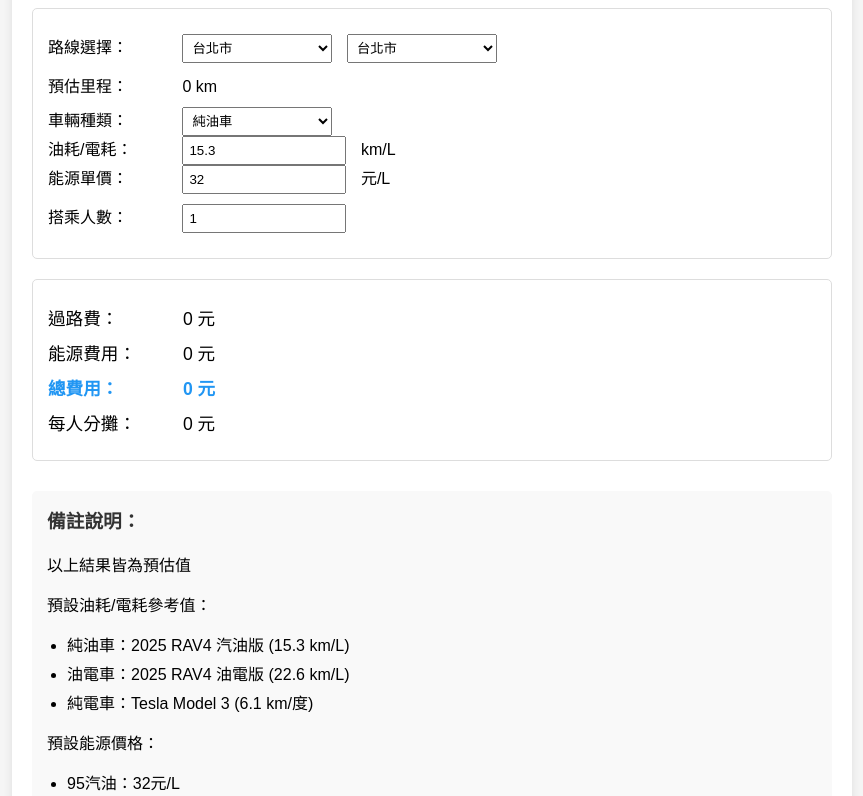
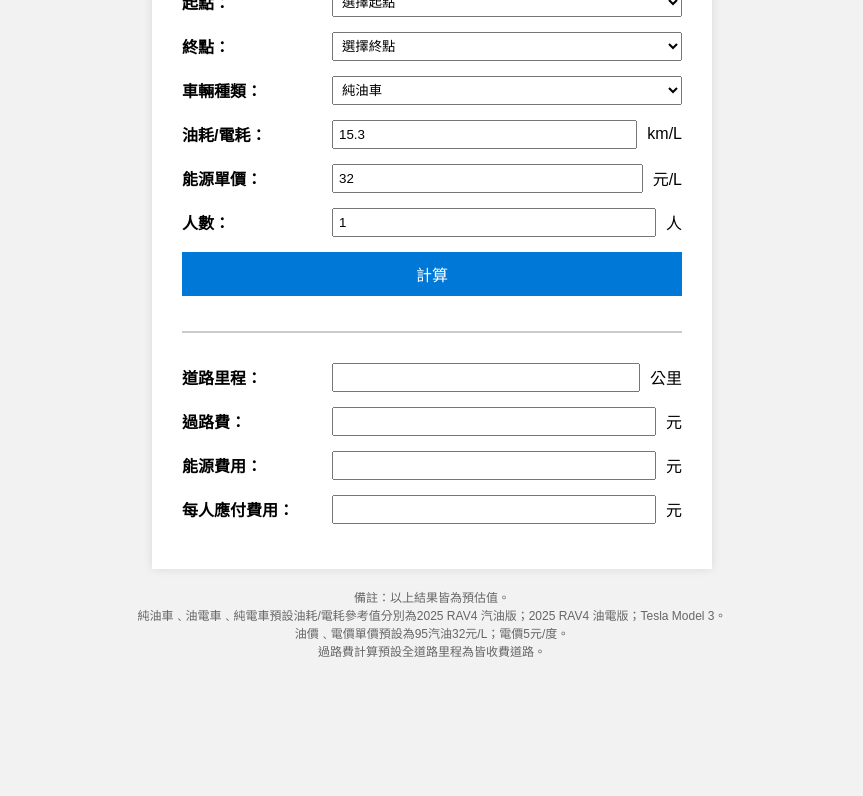
Before and after one commit to gary1523/twcarpoolcal, a plain HTML site: page index.html in a window 1280 px wide. Shown: the part 121-917 px from the top of the page, without its empty margins (208-1071 px from the left). After the commit the page ends 800 px from the top, so only its background shows below. Drawn offline with Linux system fonts and the light colour scheme; some packages are replaced by stand-ins of ours.

Commit message:
Revert "CHANGE"
This reverts commit 3c416a49b5d3a6aa2fab14407ea68e4337f5aa34.

```diff
--- a/assets/css/style.css
+++ b/assets/css/style.css
@@ -1,17 +1,6 @@
 body {
-    font-family: "Microsoft JhengHei", sans-serif;
-    margin: 0;
-    padding: 20px;
-    background-color: #f5f5f5;
-}
-
-.container {
-    max-width: 800px;
-    margin: 0 auto;
-    background-color: white;
-    padding: 20px;
-    border-radius: 10px;
-    box-shadow: 0 0 10px rgba(0,0,0,0.1);
+    font-family: Arial, sans-serif;
+    background-color: #f2f2f2;
 }
 
 h1 {
@@ -19,55 +8,72 @@ h1 {
     color: #333;
 }
 
-.input-section, .result-section {
-    margin: 20px 0;
-    padding: 15px;
-    border: 1px solid #ddd;
-    border-radius: 5px;
+.container {
+    width: 500px;
+    margin: 0 auto;
+    background-color: #fff;
+    padding: 20px 30px 30px 30px;
+    box-shadow: 0 0 10px rgba(0, 0, 0, 0.1);
+    margin-bottom: 20px;
 }
 
-.route-selection, .distance, .parameters, .passengers {
-    margin: 10px 0;
+.row {
+    display: flex;
+    align-items: center;
+    margin-bottom: 15px;
 }
 
 label {
-    display: inline-block;
-    width: 120px;
-    margin-right: 10px;
+    width: 150px;
+    font-weight: bold;
 }
 
-select, input {
+input[type="text"],
+input[type="number"],
+select {
+    flex: 1;
     padding: 5px;
-    width: 150px;
-    margin-right: 10px;
 }
 
-.result-section div {
-    margin: 10px 0;
-    font-size: 1.1em;
+span {
+    margin-left: 10px;
+    white-space: nowrap;
 }
 
-.total-cost {
-    font-weight: bold;
-    color: #2196F3;
+#calculateBtn {
+    width: 100%;
+    padding: 10px;
+    background-color: #0078D7;
+    color: #fff;
+    border: none;
+    cursor: pointer;
+    font-size: 16px;
 }
 
-.notes {
-    margin-top: 30px;
-    padding: 15px;
-    background-color: #f9f9f9;
-    border-radius: 5px;
+#calculateBtn:hover {
+    background-color: #005A9E;
 }
 
-.notes h3 {
-    color: #333;
-    margin-top: 0;
+/* 分組樣式 */
+.user-inputs {
+    margin-bottom: 30px;
+    border-bottom: 2px solid #ccc;
+    padding-bottom: 20px;
 }
 
-.notes ul {
-    padding-left: 20px;
+.results {
+    margin-top: 20px;
 }
 
-.notes li {
-    margin: 5px 0;
+.results .row {
+    margin-bottom: 15px;
 }
+
+/* 備註樣式 */
+.note {
+    font-size: 12px;
+    color: #666;
+    text-align: center;
+    margin-top: 20px;
+    line-height: 1.5;
+}
--- a/assets/js/script.js
+++ b/assets/js/script.js
@@ -1,119 +1,137 @@
-document.addEventListener('DOMContentLoaded', function() {
-    // 台灣縣市列表
-    const cities = [
-        '台北市', '新北市', '桃園市', '台中市', '台南市', '高雄市',
-        '基隆市', '新竹市', '新竹縣', '苗栗縣', '彰化縣', '南投縣',
-        '雲林縣', '嘉義市', '嘉義縣', '屏東縣', '宜蘭縣', '花蓮縣', '台東縣'
-    ];
+// script.js
 
-    // 初始化 Google Maps 服務
-    const directionsService = new google.maps.DirectionsService();
+// 获取页面元素的引用
+let originInput = document.getElementById('origin');
+let destinationInput = document.getElementById('destination');
+let vehicleTypeInput = document.getElementById('vehicleType');
+let fuelConsumptionInput = document.getElementById('fuelConsumption');
+let consumptionUnitSpan = document.getElementById('consumptionUnit');
+let fuelPriceInput = document.getElementById('fuelPrice');
+let priceUnitSpan = document.getElementById('priceUnit');
+let peopleInput = document.getElementById('people');
+let calculateBtn = document.getElementById('calculateBtn');
 
-    // 填充下拉選單
-    const startSelect = document.getElementById('start');
-    const endSelect = document.getElementById('end');
+let totalDistanceInput = document.getElementById('totalDistance');
+let tollFeeInput = document.getElementById('tollFee');
+let energyCostInput = document.getElementById('energyCost');
+let totalCostInput = document.getElementById('totalCost');
 
-    cities.forEach(city => {
-        startSelect.add(new Option(city, city));
-        endSelect.add(new Option(city, city));
+// 页面加载时设置默认值
+window.onload = function() {
+    setDefaultValues();
+};
+
+// 当车辆种类变化时，更新默认值
+vehicleTypeInput.addEventListener('change', function() {
+    setDefaultValues();
 });
 
-    // 預設值設定
-    const defaults = {
-        gas: { efficiency: 15.3, price: 32, unit: 'km/L' },
-        hybrid: { efficiency: 22.6, price: 32, unit: 'km/L' },
-        electric: { efficiency: 6.1, price: 5, unit: 'km/度' }
+// 设置默认值函数
+function setDefaultValues() {
+    let vehicleType = vehicleTypeInput.value;
+    if (vehicleType === 'gasoline') {
+        fuelConsumptionInput.value = 15.3;
+        consumptionUnitSpan.innerText = 'km/L';
+        fuelPriceInput.value = 32;
+        priceUnitSpan.innerText = '元/L';
+    } else if (vehicleType === 'hybrid') {
+        fuelConsumptionInput.value = 22.6;
+        consumptionUnitSpan.innerText = 'km/L';
+        fuelPriceInput.value = 32;
+        priceUnitSpan.innerText = '元/L';
+    } else if (vehicleType === 'electric') {
+        fuelConsumptionInput.value = 6.1;
+        consumptionUnitSpan.innerText = 'km/度';
+        fuelPriceInput.value = 5;
+        priceUnitSpan.innerText = '元/度';
+    }
+}
+
+// 点击计算按钮时的事件处理器
+calculateBtn.addEventListener('click', function() {
+    let origin = originInput.value;
+    let destination = destinationInput.value;
+
+    if (!origin || !destination) {
+        alert('請選擇起點和終點');
+        return;
+    }
+
+    getDistance(origin, destination);
+});
+
+// 获取路线距离的函数
+function getDistance(origin, destination) {
+    let directionsService = new google.maps.DirectionsService();
+
+    let request = {
+        origin: origin,
+        destination: destination,
+        travelMode: 'DRIVING',
+        provideRouteAlternatives: false,
+        avoidTolls: false
     };
 
-    // 計算兩點間的路線距離
-    function calculateRoute() {
-        const start = startSelect.value + ', Taiwan';
-        const end = endSelect.value + ', Taiwan';
+    directionsService.route(request, function(result, status) {
+        if (status === 'OK') {
+            let route = result.routes[0];
 
-        const request = {
-            origin: start,
-            destination: end,
-            travelMode: google.maps.TravelMode.DRIVING
-        };
+            let totalDistance = route.legs[0].distance.value; // 单位：公尺
 
-        directionsService.route(request, (result, status) => {
-            if (status === google.maps.DirectionsStatus.OK) {
-                const distance = result.routes[0].legs[0].distance.value / 1000;
-                document.getElementById('distance').textContent = distance.toFixed(1);
-                calculateCosts();
+            // 将公尺转换为公里，保留两位小数
+            totalDistance = (totalDistance / 1000).toFixed(2);
+
+            totalDistanceInput.value = totalDistance;
+
+            // 计算过路费
+            let tollFee = calculateTollFee(parseFloat(totalDistance));
+            tollFeeInput.value = tollFee;
+
+            // 计算能源费用和每人应付费用
+            calculateCosts(parseFloat(totalDistance), tollFee);
         } else {
-                console.error('路線計算錯誤:', status);
-                alert('無法計算路線距離，請稍後再試');
+            alert('無法取得路線資訊：' + status);
         }
     });
 }
 
-    // 更新車輛類型相關設定
-    function updateVehicleSettings() {
-        const vehicleType = document.getElementById('vehicleType').value;
-        const settings = defaults[vehicleType];
-
-        document.getElementById('efficiency').value = settings.efficiency;
-        document.getElementById('energyPrice').value = settings.price;
-        document.getElementById('efficiencyUnit').textContent = settings.unit;
-        document.getElementById('priceUnit').textContent =
-            vehicleType === 'electric' ? '元/度' : '元/L';
+// 计算过路费的函数
+function calculateTollFee(x) {
+    let y = 0;
+    if (x <= 20) {
+        y = 0;
+    } else if (x <= 50) {
+        y = Math.floor((x - 20) * 1.2);
+    } else if (x <= 100) {
+        y = 36 + Math.floor((x - 50) * 1.2);
+    } else if (x <= 200) {
+        y = 96 + Math.floor((x - 100) * 1.2);
+    } else if (x <= 300) {
+        y = 216 + Math.floor((x - 200) * 0.9);
+    } else if (x <= 400) {
+        y = 306 + Math.floor((x - 300) * 0.9);
+    }
+    return y;
 }
 
-    // 計算過路費
-    function calculateTollFee(distance) {
-        if (distance <= 20) return 0;
-        if (distance <= 50) return Math.floor((distance - 20) * 1.2);
-        if (distance <= 100) return 36 + Math.floor((distance - 50) * 1.2);
-        if (distance <= 200) return 96 + Math.floor((distance - 100) * 1.2);
-        if (distance <= 300) return 216 + Math.floor((distance - 200) * 0.9);
-        return 306 + Math.floor((distance - 300) * 0.9);
+// 计算能源费用和每人应付费用的函数
+function calculateCosts(totalDistance, tollFee) {
+    let vehicleType = vehicleTypeInput.value;
+    let fuelConsumption = parseFloat(fuelConsumptionInput.value);
+    let fuelPrice = parseFloat(fuelPriceInput.value);
+    let people = parseInt(peopleInput.value);
+
+    let energyCost = 0;
+
+    if (vehicleType === 'gasoline' || vehicleType === 'hybrid' || vehicleType === 'electric') {
+        energyCost = (totalDistance / fuelConsumption) * fuelPrice;
     }
 
-    // 計算總費用
-    function calculateCosts() {
-        const distance = parseFloat(document.getElementById('distance').textContent) || 0;
-        const efficiency = parseFloat(document.getElementById('efficiency').value) || 0;
-        const energyPrice = parseFloat(document.getElementById('energyPrice').value) || 0;
-        const passengers = parseInt(document.getElementById('passengerCount').value) || 1;
+    // 显示能源费用，保留两位小数
+    energyCostInput.value = energyCost.toFixed(2);
 
-        if (distance && efficiency && energyPrice && passengers) {
-            const tollFee = calculateTollFee(distance);
-            const energyConsumption = distance / efficiency;
-            const energyCost = energyConsumption * energyPrice;
-            const totalCost = tollFee + energyCost;
-            const perPersonCost = totalCost / passengers;
+    // 计算每人应付费用
+    let totalCostPerPerson = (energyCost + tollFee) / people;
 
-            // 更新顯示結果
-            document.getElementById('tollFee').textContent = Math.round(tollFee);
-            document.getElementById('energyCost').textContent = Math.round(energyCost);
-            document.getElementById('totalCost').textContent = Math.round(totalCost);
-            document.getElementById('perPersonCost').textContent = Math.round(perPersonCost);
+    totalCostInput.value = totalCostPerPerson.toFixed(2);
 }
-    }
-
-    // 事件監聽器設定
-    document.getElementById('vehicleType').addEventListener('change', () => {
-        updateVehicleSettings();
-        calculateCosts();
-    });
-
-    ['efficiency', 'energyPrice', 'passengerCount'].forEach(id => {
-        document.getElementById(id).addEventListener('input', calculateCosts);
-    });
-
-    [startSelect, endSelect].forEach(select => {
-        select.addEventListener('change', calculateRoute);
-    });
-
-    // 初始化設定
-    updateVehicleSettings();
-
-    // 如果有選擇起點和終點，立即計算路線
-    if (startSelect.value && endSelect.value) {
-        calculateRoute();
-    }
-
-    // 設定預設值
-    document.getElementById('passengerCount').value = 1;
-});
--- a/index.html
+++ b/index.html
@@ -1,106 +1,140 @@
 <!DOCTYPE html>
-<html lang="zh-TW">
+<html lang="zh-Hant">
 <head>
     <meta charset="UTF-8">
     <title>共乘費用計算器</title>
     <link rel="stylesheet" href="./assets/css/style.css">
 </head>
-
-
 <body>
+    <h1>共乘費用計算器</h1>
     <div class="container">
-        <h1>共乘費用計算器</h1>
-
-        <div class="input-section">
-            <div class="route-selection">
-                <label>路線選擇：</label>
-                <select id="start">
-                    <!-- 縣市選項將由JS填入 -->
+        <!-- 使用者可自行更改的部分 -->
+        <div class="user-inputs">
+            <!-- 第一列：起點和終點 -->
+            <div class="row">
+                <label for="origin">起點：</label>
+                <select id="origin">
+                    <option value="" disabled selected>選擇起點</option>
+                    <!-- 台灣本島各縣市，排除離島 -->
+                    <option value="基隆市">基隆市</option>
+                    <option value="臺北市">臺北市</option>
+                    <option value="新北市">新北市</option>
+                    <option value="桃園市">桃園市</option>
+                    <option value="新竹縣">新竹縣</option>
+                    <option value="新竹市">新竹市</option>
+                    <option value="苗栗縣">苗栗縣</option>
+                    <option value="臺中市">臺中市</option>
+                    <option value="彰化縣">彰化縣</option>
+                    <option value="南投縣">南投縣</option>
+                    <option value="雲林縣">雲林縣</option>
+                    <option value="嘉義縣">嘉義縣</option>
+                    <option value="嘉義市">嘉義市</option>
+                    <option value="臺南市">臺南市</option>
+                    <option value="高雄市">高雄市</option>
+                    <option value="屏東縣">屏東縣</option>
+                    <option value="宜蘭縣">宜蘭縣</option>
+                    <option value="花蓮縣">花蓮縣</option>
+                    <option value="臺東縣">臺東縣</option>
                 </select>
-                <select id="end">
-                    <!-- 縣市選項將由JS填入 -->
+            </div>
+            <div class="row">
+                <label for="destination">終點：</label>
+                <select id="destination">
+                    <option value="" disabled selected>選擇終點</option>
+                    <!-- 同上 -->
+                    <option value="基隆市">基隆市</option>
+                    <option value="臺北市">臺北市</option>
+                    <option value="新北市">新北市</option>
+                    <option value="桃園市">桃園市</option>
+                    <option value="新竹縣">新竹縣</option>
+                    <option value="新竹市">新竹市</option>
+                    <option value="苗栗縣">苗栗縣</option>
+                    <option value="臺中市">臺中市</option>
+                    <option value="彰化縣">彰化縣</option>
+                    <option value="南投縣">南投縣</option>
+                    <option value="雲林縣">雲林縣</option>
+                    <option value="嘉義縣">嘉義縣</option>
+                    <option value="嘉義市">嘉義市</option>
+                    <option value="臺南市">臺南市</option>
+                    <option value="高雄市">高雄市</option>
+                    <option value="屏東縣">屏東縣</option>
+                    <option value="宜蘭縣">宜蘭縣</option>
+                    <option value="花蓮縣">花蓮縣</option>
+                    <option value="臺東縣">臺東縣</option>
                 </select>
             </div>
 
-            <div class="distance">
-                <label>預估里程：</label>
-                <span id="distance">0</span> km
-            </div>
-
-            <div class="parameters">
-                <div class="vehicle-type">
-                    <label>車輛種類：</label>
+            <!-- 車輛種類 -->
+            <div class="row">
+                <label for="vehicleType">車輛種類：</label>
                 <select id="vehicleType">
-                        <option value="gas">純油車</option>
+                    <option value="gasoline">純油車</option>
                     <option value="hybrid">油電車</option>
                     <option value="electric">純電車</option>
                 </select>
             </div>
-
-                <div class="efficiency">
-                    <label>油耗/電耗：</label>
-                    <input type="number" id="efficiency" step="0.1">
-                    <span id="efficiencyUnit">km/L</span>
+            <!-- 油耗/電耗 -->
+            <div class="row">
+                <label for="fuelConsumption">油耗/電耗：</label>
+                <input type="number" id="fuelConsumption" step="0.1">
+                <span id="consumptionUnit">km/L</span>
+            </div>
+            <!-- 能源價格 -->
+            <div class="row">
+                <label for="fuelPrice">能源單價：</label>
+                <input type="number" id="fuelPrice" step="0.1">
+                <span id="priceUnit">元/L</span>
+            </div>
+            <!-- 人數 -->
+            <div class="row">
+                <label for="people">人數：</label>
+                <input type="number" id="people" min="1" value="1">
+                <span>人</span>
+            </div>
+            <!-- 計算按鈕 -->
+            <div class="row">
+                <button id="calculateBtn">計算</button>
+            </div>
+        </div>
+        <!-- 計算結果 -->
+        <div class="results">
+        <!-- 道路里程 -->
+            <div class="row">
+                <label for="totalDistance">道路里程：</label>
+                <input type="text" id="totalDistance" readonly>
+                <span>公里</span>
             </div>
 
-                <div class="energy-price">
-                    <label>能源單價：</label>
-                    <input type="number" id="energyPrice" step="0.1">
-                    <span id="priceUnit">元/L</span>
+            <!-- 過路費 -->
+            <div class="row">
+                <label for="tollFee">過路費：</label>
+                <input type="text" id="tollFee" readonly>
+                <span>元</span>
+          </div>
+
+            <!-- 能源費用 -->
+            <div class="row">
+                <label for="energyCost">能源費用：</label>
+                <input type="text" id="energyCost" readonly>
+                <span>元</span>
+           </div>
+            <!-- 每人應付費用 -->
+            <div class="row">
+                <label for="totalCost">每人應付費用：</label>
+                <input type="text" id="totalCost" readonly>
+                <span>元</span>
             </div>
         </div>
-
-            <div class="passengers">
-                <label>搭乘人數：</label>
-                <input type="number" id="passengerCount" min="1" value="1">
     </div>
-        </div>
-
-        <div class="result-section">
-            <div class="toll-fee">
-                <label>過路費：</label>
-                <span id="tollFee">0</span> 元
-            </div>
-
-            <div class="energy-cost">
-                <label>能源費用：</label>
-                <span id="energyCost">0</span> 元
-            </div>
-
-            <div class="total-cost">
-                <label>總費用：</label>
-                <span id="totalCost">0</span> 元
-            </div>
-
-            <div class="per-person-cost">
-                <label>每人分攤：</label>
-                <span id="perPersonCost">0</span> 元
-            </div>
-        </div>
-
-        <div class="notes">
-            <h3>備註說明：</h3>
-            <p>以上結果皆為預估值</p>
-            <p>預設油耗/電耗參考值：</p>
-            <ul>
-                <li>純油車：2025 RAV4 汽油版 (15.3 km/L)</li>
-                <li>油電車：2025 RAV4 油電版 (22.6 km/L)</li>
-                <li>純電車：Tesla Model 3 (6.1 km/度)</li>
-            </ul>
-            <p>預設能源價格：</p>
-            <ul>
-                <li>95汽油：32元/L</li>
-                <li>電價：5元/度</li>
-            </ul>
-            <p>過路費計算預設全道路里程為皆收費道路</p>
-        </div>
-    </div>
-    <script src="script.js"></script>
-
-  <!-- 替換 YOUR_API_KEY 為你的 Google Maps API 金鑰 -->
+    <!-- 備註 -->
+    <p class="note">
+        備註：以上結果皆為預估值。<br>
+      純油車﹑油電車﹑純電車預設油耗/電耗參考值分別為2025 RAV4 汽油版；2025 RAV4 油電版；Tesla Model 3。<br>
+     油價﹑電價單價預設為95汽油32元/L；電價5元/度。<br>
+      過路費計算預設全道路里程為皆收費道路。
+    </p>
+    <!-- 引入Google Maps JavaScript API -->
     <script src="https://maps.googleapis.com/maps/api/js?key=AIzaSyBlvzCpAJceZ5LfU3474o8iLgzbhl8efhI"></script>
     <script src="./assets/js/script.js"></script>
-
-
 </body>
 </html>
```
Lines whose indentation alone changed are shown as unchanged.
